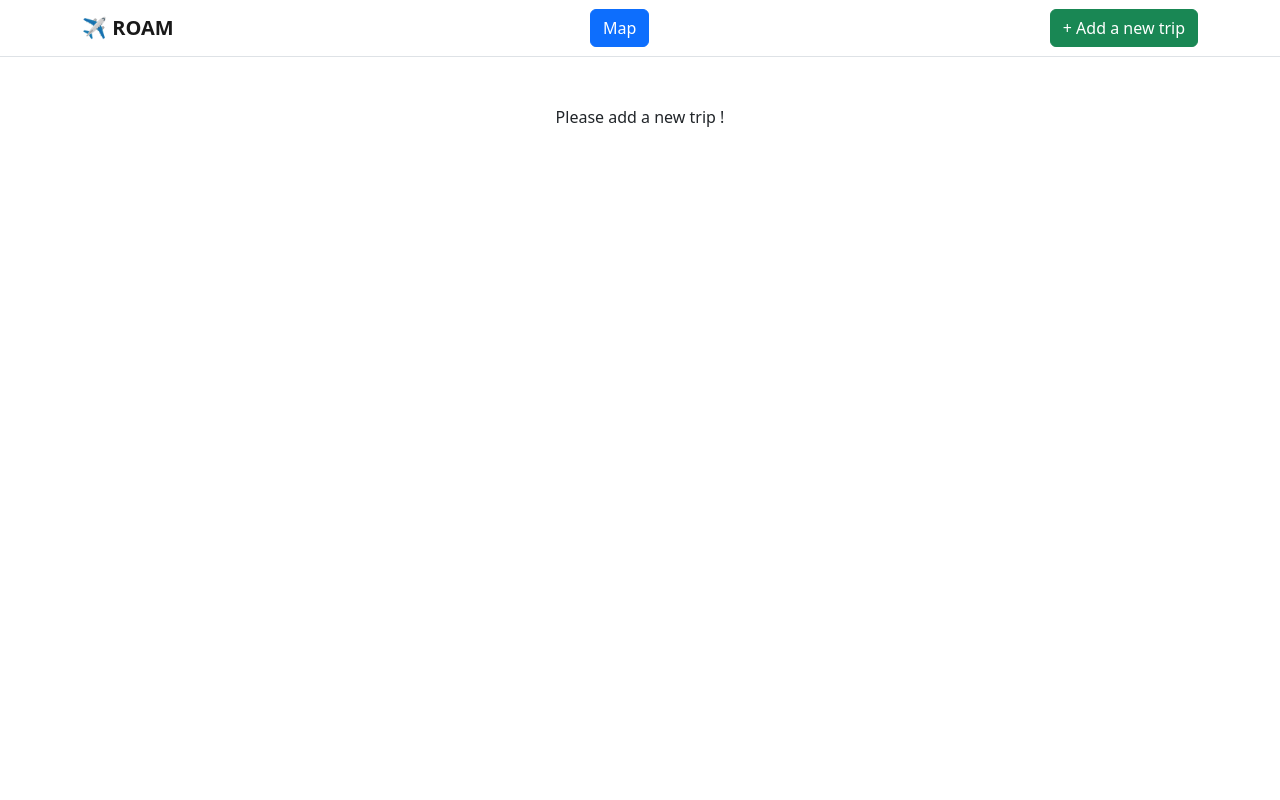
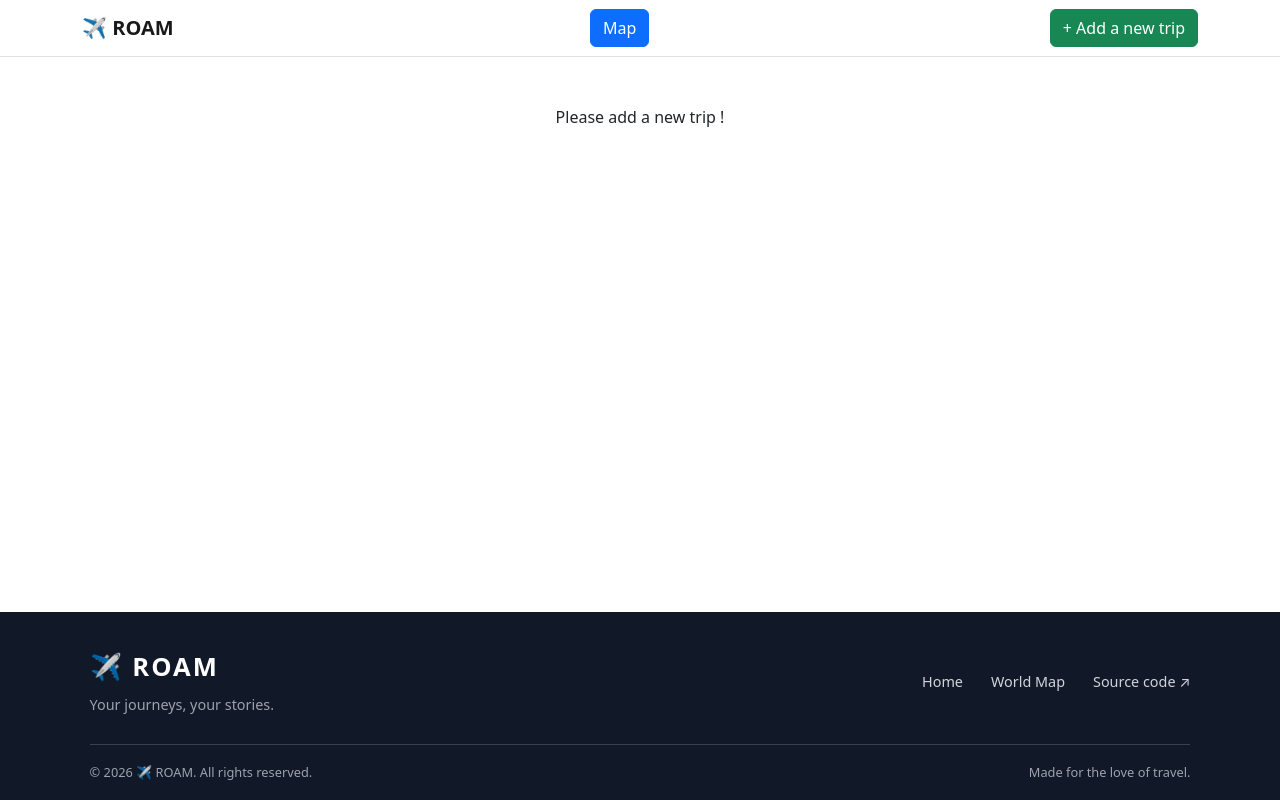
Before and after one commit to anthony-barret/roam, a Django app: page /trips/ in a window 1280 px wide. Run offline with Django 5.2, Linux system fonts and the light colour scheme; data that the repository does not hold is empty.

Commit message:
feat(trips): :sparkles: add footer

```diff
--- a/roam/apps/trips/static/trips/css/style.css
+++ b/roam/apps/trips/static/trips/css/style.css
@@ -12,3 +12,124 @@
     border-radius: 12px;
     z-index: 0;
 }
+
+
+/* Page layout: keeps the footer at the bottom */
+html,
+body {
+    min-height: 100%;
+    margin: 0;
+}
+
+body {
+    min-height: 100vh;
+    display: flex;
+    flex-direction: column;
+}
+
+main {
+    flex: 1;
+}
+
+/* Footer */
+.site-footer {
+    width: 100%;
+    box-sizing: border-box;
+    margin-top: auto;
+    background: #111827;
+    color: #f9fafb;
+    padding: 36px 7% 0;
+    font-family: inherit;
+}
+
+.footer-main {
+    max-width: 1200px;
+    margin: 0 auto;
+    padding-bottom: 28px;
+    display: flex;
+    align-items: center;
+    justify-content: space-between;
+    gap: 30px;
+    flex-wrap: wrap;
+}
+
+.footer-brand {
+    display: flex;
+    flex-direction: column;
+    gap: 8px;
+}
+
+.footer-logo {
+    color: #ffffff;
+    font-size: 1.6rem;
+    font-weight: 800;
+    letter-spacing: 2px;
+    text-decoration: none;
+}
+
+.footer-logo span {
+    color: #6ee7b7;
+}
+
+.footer-brand p {
+    margin: 0;
+    color: #9ca3af;
+    font-size: 0.9rem;
+}
+
+.footer-nav {
+    display: flex;
+    align-items: center;
+    gap: 28px;
+    flex-wrap: wrap;
+}
+
+.footer-nav a {
+    color: #d1d5db;
+    text-decoration: none;
+    font-size: 0.9rem;
+    transition: color 0.2s ease;
+}
+
+.footer-nav a:hover {
+    color: #6ee7b7;
+}
+
+.footer-bottom {
+    max-width: 1200px;
+    margin: 0 auto;
+    padding: 18px 0;
+    border-top: 1px solid #374151;
+    display: flex;
+    justify-content: space-between;
+    align-items: center;
+    gap: 12px;
+    flex-wrap: wrap;
+}
+
+.footer-bottom p {
+    margin: 0;
+    color: #9ca3af;
+    font-size: 0.8rem;
+}
+
+@media (max-width: 600px) {
+    .site-footer {
+        padding: 28px 6% 0;
+    }
+
+    .footer-main {
+        align-items: flex-start;
+        flex-direction: column;
+        gap: 24px;
+    }
+
+    .footer-nav {
+        gap: 18px;
+    }
+
+    .footer-bottom {
+        flex-direction: column;
+        align-items: flex-start;
+    }
+}
--- a/roam/apps/trips/templates/trips/base.html
+++ b/roam/apps/trips/templates/trips/base.html
@@ -26,5 +26,22 @@
 <main>
 	{% block content %}{% endblock %}
 </main>
+<footer class="site-footer">
+    <div class="footer-main">
+        <div class="footer-brand">
+            <a href="{% url 'trips:index' %}" class="footer-logo">✈️ ROAM</a>
+            <p>Your journeys, your stories.</p>
+        </div>
+        <nav class="footer-nav" aria-label="Footer navigation">
+            <a href="{% url 'trips:index' %}">Home</a>
+            <a href="{% url 'trips:map' %}">World Map</a>
+	        <a href="https://github.com/anthony-barret/roam" target="_blank" rel="noopener noreferrer">Source code ↗</a>
+        </nav>
+    </div>
+    <div class="footer-bottom">
+        <p>&copy; {% now "Y" %} ✈️ ROAM. All rights reserved.</p>
+        <p>Made for the love of travel.</p>
+    </div>
+</footer>
 </body>
 </html>
```
